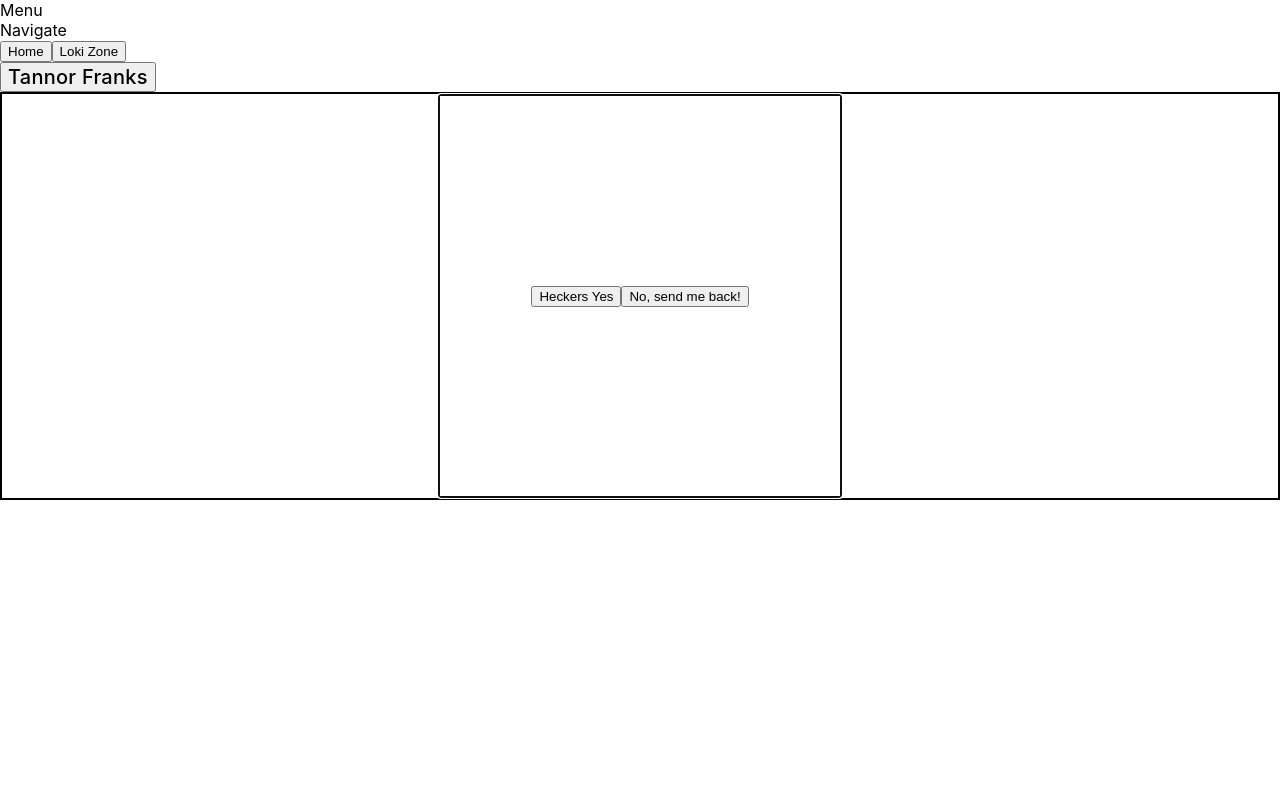
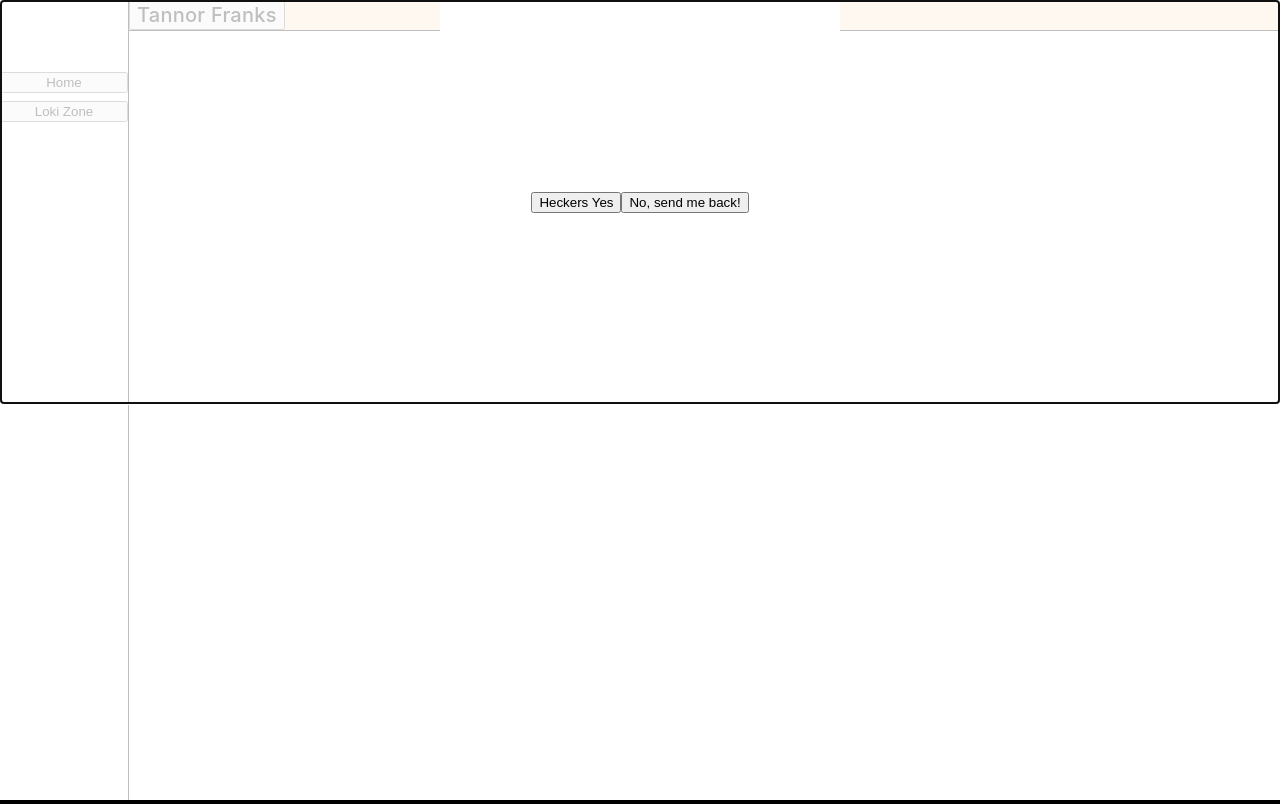
Before and after one commit to Tanmfran/Tanmfran.github.io, a React (Create React App) app: page /#/loki-zone in a window 1280 px wide. Built offline with nearby package versions, Linux system fonts and the light colour scheme; a web font is replaced by a local one.

Commit message:
[Chore] - Writing some code

```diff
--- a/src/App.scss
+++ b/src/App.scss
@@ -1,192 +1,15 @@
-.App {
+.app {
+  height: 100vh;
+  display: flex;
+  flex-direction: column;
 
-
-
-  .main-split-pane {
-    --side-max-width: 50px;
-  }
-  //--ion-color-angular: #ac282b;
-  //--ion-color-communication: #8e8d93;
-  //--ion-color-tooling: #fe4c52;
-  //--ion-color-services: #fd8b2d;
-  //--ion-color-design: #fed035;
-  //--ion-color-workshop: #69bb7b;
-  //--ion-color-food: #3bc7c4;
-  //--ion-color-documentation: #b16be3;
-  //--ion-color-navigation: #6600cc;
-  //
-  //--ion-color-primary: #3880ff;
-  //--ion-color-primary-rgb: 56, 128, 255;
-  //--ion-color-primary-contrast: #ffffff;
-  //--ion-color-primary-contrast-rgb: 255, 255, 255;
-  //--ion-color-primary-shade: #3171e0;
-  //--ion-color-primary-tint: #4c8dff;
-  //
-  //--ion-color-secondary: #0cd1e8;
-  //--ion-color-secondary-rgb: 12, 209, 232;
-  //--ion-color-secondary-contrast: #ffffff;
-  //--ion-color-secondary-contrast-rgb: 255, 255, 255;
-  //--ion-color-secondary-shade: #0bb8cc;
-  //--ion-color-secondary-tint: #24d6ea;
-  //
-  //--ion-color-tertiary: #7044ff;
-  //--ion-color-tertiary-rgb: 112, 68, 255;
-  //--ion-color-tertiary-contrast: #ffffff;
-  //--ion-color-tertiary-contrast-rgb: 255, 255, 255;
-  //--ion-color-tertiary-shade: #633ce0;
-  //--ion-color-tertiary-tint: #7e57ff;
-  //
-  //--ion-color-success: #10dc60;
-  //--ion-color-success-rgb: 16, 220, 96;
-  //--ion-color-success-contrast: #ffffff;
-  //--ion-color-success-contrast-rgb: 255, 255, 255;
-  //--ion-color-success-shade: #0ec254;
-  //--ion-color-success-tint: #28e070;
-  //
-  //--ion-color-warning: #ffce00;
-  //--ion-color-warning-rgb: 255, 206, 0;
-  //--ion-color-warning-contrast: #ffffff;
-  //--ion-color-warning-contrast-rgb: 255, 255, 255;
-  //--ion-color-warning-shade: #e0b500;
-  //--ion-color-warning-tint: #ffd31a;
-  //
-  //--ion-color-danger: #f04141;
-  //--ion-color-danger-rgb: 245, 61, 61;
-  //--ion-color-danger-contrast: #ffffff;
-  //--ion-color-danger-contrast-rgb: 255, 255, 255;
-  //--ion-color-danger-shade: #d33939;
-  //--ion-color-danger-tint: #f25454;
-  //
-  //--ion-color-dark: #222428;
-  //--ion-color-dark-rgb: 34, 34, 34;
-  //--ion-color-dark-contrast: #ffffff;
-  //--ion-color-dark-contrast-rgb: 255, 255, 255;
-  //--ion-color-dark-shade: #1e2023;
-  //--ion-color-dark-tint: #383a3e;
-  //
-  //--ion-color-medium: #989aa2;
-  //--ion-color-medium-rgb: 152, 154, 162;
-  //--ion-color-medium-contrast: #ffffff;
-  //--ion-color-medium-contrast-rgb: 255, 255, 255;
-  //--ion-color-medium-shade: #86888f;
-  //--ion-color-medium-tint: #a2a4ab;
-  //
-  //--ion-color-light: #f4f5f8;
-  //--ion-color-light-rgb: 244, 244, 244;
-  //--ion-color-light-contrast: #000000;
-  //--ion-color-light-contrast-rgb: 0, 0, 0;
-  //--ion-color-light-shade: #d7d8da;
-  //--ion-color-light-tint: #f5f6f9;
-
-  //text-align: center;
-  //display: flex;
-  //flex-direction: column;
-  //
-  //background: #282c34;
-  ////background-size: 120% 120%;
-  ////animation: gradient-animation 6s ease infinite;
-  //
-  //
-  //height: 100%;
-  //position: absolute;
-  //left: 0;
-  //width: 100%;
-  //overflow: hidden;
-
-  //.pageContent {
-  //  height: 100%;
-  //  width: 100%;
-  //  display: flex;
-  //  flex-direction: row;
-  //}
 }
 
-.App-logo {
-  height: 40vmin;
-  pointer-events: none;
+.content {
+  display: flex;
+  flex: 1;
 }
 
-@media (prefers-reduced-motion: no-preference) {
-  .App-logo {
-    animation: App-logo-spin infinite 20s linear;
-  }
+.pageContent {
+  flex: 1
 }
-
-.App-header {
-  background-color: #282c34;
-  min-height: 100vh;
-  //display: flex;
-  //flex-direction: column;
-  //align-items: center;
-  //justify-content: center;
-  font-size: calc(10px + 2vmin);
-  color: white;
-}
-
-.App-link {
-  color: #61dafb;
-}
-
-@keyframes App-logo-spin {
-  from {
-    transform: rotate(0deg);
-  }
-  to {
-    transform: rotate(360deg);
-  }
-}
-
-.routerPage {
-  display: flex;
-}
-
-@keyframes gradient-animation {
-  0% {
-    background-position: 0 50%;
-  }
-  50% {
-    background-position: 100% 50%;
-  }
-  100% {
-    background-position: 0 50%;
-  }
-}
-
-.ReactModal__Overlay {
-  opacity: 0;
-  transform: translateX(-100px);
-  transition: all 500ms ease-in-out;
-  position: unset;
-}
-
-.ReactModal__Overlay--after-open {
-  opacity: 1;
-  transform: translateX(0px);
-}
-
-.ReactModal__Overlay--before-close {
-  opacity: 0;
-  transform: translateX(-100px);
-}
-
-.ReactModal__Body--open {
-  height: 100%
-}
-
-
-@keyframes animateModal {
-  0% {
-    top: -20px;
-  }
-  100% {
-    top: 0;
-  }
-}
-
-.root {
-  width: 100%;
-  animation-name: animateModal;
-  animation-duration: 0.3s;
-  animation-timing-function: ease-out;
-  -webkit-animation-fill-mode: forwards;
-}
--- a/src/App.tsx
+++ b/src/App.tsx
@@ -1,27 +1,16 @@
 import "./App.scss";
-import { Route, Routes, HashRouter } from "react-router-dom";
+import { HashRouter } from "react-router-dom";
 
-import Dashboard from "./app/Components/Dashboard/Dashboard";
-import { Header } from "./app/Components/Header/Header";
 import LeftNav from "./app/Components/LeftNav/LeftNav";
-import LokiZone from "./app/Components/LokiZone/LokiZone";
+import AppRoutes from "./AppRoutes";
 
 export const App = () => {
   return (
-    <div className={"App"}>
+    <div className={"app"}>
       <HashRouter>
-        <div>
-          {/*Side Menu*/}
+        <div className={"content"}>
           <LeftNav />
-          {/*Main Content*/}
-          <div id={"main"}>
-            <Header />
-            <Routes>
-              <Route path="/" element={<Dashboard />} />
-              <Route path="/loki-zone" element={<LokiZone />} />
-              <Route element={<Dashboard />} />
-            </Routes>
-          </div>
+          <AppRoutes />
         </div>
       </HashRouter>
     </div>
--- /dev/null
+++ b/src/AppRoutes.tsx
@@ -0,0 +1,23 @@
+import React from "react";
+import { Routes, Route } from "react-router-dom";
+
+import "./App.scss";
+
+import Dashboard from "./app/Components/Dashboard/Dashboard";
+import { Header } from "./app/Components/Header/Header";
+import LokiZone from "./app/Components/LokiZone/LokiZone";
+
+const AppRoutes = () => {
+  return (
+    <div className={"pageContent"}>
+      <Header />
+      <Routes>
+        <Route path="/" element={<Dashboard />} />
+        <Route path="/loki-zone" element={<LokiZone />} />
+        <Route element={<Dashboard />} />
+      </Routes>
+    </div>
+  );
+};
+
+export default AppRoutes;
--- a/src/app/Components/Dashboard/Dashboard.tsx
+++ b/src/app/Components/Dashboard/Dashboard.tsx
@@ -1,19 +1,20 @@
 import React from "react";
 
-import ImageHolder from "../Shared/ImageHolder/ImageHolder";
+// import ImageHolder from "../Shared/ImageHolder/ImageHolder";
 
 import styles from "./Dashboard.module.scss";
 
 const Dashboard = () => {
-  const imageSource = {
-    src: "https://www.animeoutline.com/wp-content/uploads/2018/07/anime_cat.png",
-    alt: "T-Initial",
-  };
+  // const imageSource = {
+  //   src: "https://www.animeoutline.com/wp-content/uploads/2018/07/anime_cat.png",
+  //   alt: "T-Initial",
+  // };
 
   return (
     <div>
       <div className={styles.dashboard}>
-        <ImageHolder img={imageSource} type={"none"} />
+        <div>Hello</div>
+        {/* <ImageHolder img={imageSource} type={"none"} /> */}
       </div>
     </div>
   );
--- a/src/app/Components/Header/Header.module.scss
+++ b/src/app/Components/Header/Header.module.scss
@@ -1,3 +1,4 @@
 .header {
-  border-radius: 8px;
+  border-bottom: 1px solid black;
+  background-color: bisque;
 }
--- a/src/app/Components/Header/Header.tsx
+++ b/src/app/Components/Header/Header.tsx
@@ -1,6 +1,8 @@
 import React from "react";
 
 import { IconHolder } from "../Shared/IconHolder/IconHolder";
+
+import styles from "./Header.module.scss";
 
 export const Header = () => {
   // const headerData = {
@@ -9,7 +11,7 @@ export const Header = () => {
   // };
 
   return (
-    <div>
+    <div className={styles.header}>
       <IconHolder text={"Tannor Franks"} />
     </div>
   );
--- a/src/app/Components/LeftNav/LeftNav.module.scss
+++ b/src/app/Components/LeftNav/LeftNav.module.scss
@@ -1,54 +1,14 @@
-.leftNavItem {
-  margin: 0 4px 8px 4px;
-  a {
-    text-decoration: unset;
-    color: white;
-  }
-  flex-wrap: wrap;
+.leftNav {
+  min-width: 10%;
+  border-right: 1px solid black
+}
 
-  :global(.MuiListItem-root) {
-    width: unset;
-  }
+.navItems {
+  display: flex;
+  flex-direction: column;
+  margin-top: 64px;
 
-  &:hover {
-    background: lighten(#282c34, 50%)
+  > button {
+    margin-top: 8px
   }
 }
-
-.drawer {
-  top: unset;
-  left: unset;
-  position: unset;
-
-  :global(.MuiDrawer-paper) {
-    top: unset;
-    left: unset;
-    position: unset;
-    border-radius: 8px;
-    background: #282c34;
-  }
-}
-
-
-.drawerCollapsed {
-  top: unset;
-  left: unset;
-  position: unset;
-  width: 10%
-}
-
-.navList {
-  display: flex;
-  flex-direction: column;
-  width: unset;
-  flex-wrap: wrap;
-  padding: 0;
-
-  :global(.MuiListItem-root) {
-    width: unset;
-  }
-
-  :global(.MuiList-padding) {
-    padding-top: 0
-  }
-}
--- a/src/app/Components/LeftNav/LeftNav.tsx
+++ b/src/app/Components/LeftNav/LeftNav.tsx
@@ -1,5 +1,7 @@
 import React from "react";
 import { useNavigate } from "react-router-dom";
+
+import styles from "./LeftNav.module.scss";
 
 const LeftNav = () => {
   const navigate = useNavigate();
@@ -20,17 +22,8 @@ const LeftNav = () => {
   };
 
   return (
-    <div>
-      <div>
-        <div>
-          <div>Menu</div>
-        </div>
-      </div>
-
-      <div>
-        <div>
-          <div>Navigate</div>
-          <div>
+    <div className={styles.leftNav}>
+      <div className={styles.navItems}>
         <button onClick={() => handleClick(routes[0].path)}>
           <div slot="start" />
           <div>Home</div>
@@ -41,8 +34,6 @@ const LeftNav = () => {
         </button>
       </div>
     </div>
-      </div>
-    </div>
   );
 };
 
--- a/src/app/Components/LokiZone/LokiModal.tsx
+++ b/src/app/Components/LokiZone/LokiModal.tsx
@@ -1,6 +1,6 @@
 import { motion } from "framer-motion";
 import React, { useEffect, useState } from "react";
-import Modal, { Styles } from "react-modal";
+import Modal from "react-modal";
 import { useNavigate } from "react-router-dom";
 
 import styles from "./LokiZone.module.scss";
@@ -19,14 +19,6 @@ const getVariants = (direction: string) => ({
     transition: { duration: ANIMATION_DURATION_S, ease: "easeInOut" },
   },
 });
-
-const customStyles = {
-  overlay: {
-    position: undefined,
-    backgroundColor: "rgba(0, 0, 0, 0)",
-  },
-  content: {},
-};
 
 interface LokiModalProps {
   isVisible: boolean;
@@ -59,7 +51,6 @@ export const LokiModal = (props: LokiModalProps) => {
       className={styles.lokiModal}
       portalClassName={styles.lokiModal}
       ariaHideApp={false}
-      style={customStyles as Styles}
     >
       <motion.div
         key="modal"
--- /dev/null
+++ b/src/app/Components/Shared/Button/Button.module.scss
@@ -0,0 +1,3 @@
+.button {
+    font-family: Arial, Helvetica, sans-serif;
+}
```
Also changed, not shown: src/app/Components/Shared/Button/Button.tsx (added, +18 -0 lines). Lines whose indentation alone changed are shown as unchanged.
